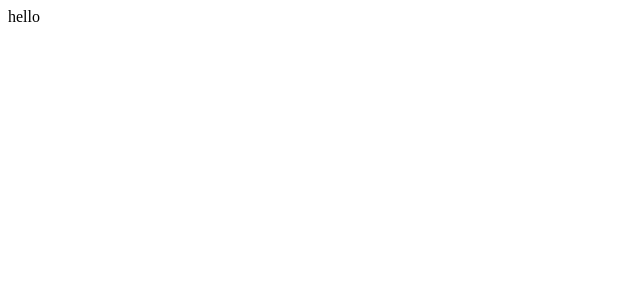
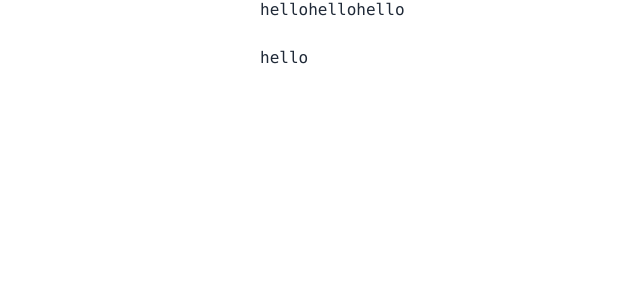
Before and after one commit to poteboy/potelog, a Nuxt app: page / in a window 1280 px wide. Shown: the top 300 px of the page, without its empty margins (0-640 px from the left). Built offline with nearby package versions, Linux system fonts and the light colour scheme.

Commit message:
create HStack

```diff
--- a/nuxt.config.ts
+++ b/nuxt.config.ts
@@ -4,13 +4,14 @@ import path from 'path';
 
 // https://v3.nuxtjs.org/api/configuration/nuxt.config
 export default defineNuxtConfig({
-    plugins: [],
   srcDir: 'src/',
+  css: ['@src/style/global.css'],
   vite: {
     plugins: [vueJsx()],
     resolve: {
       alias: {
         '@src/': `${__dirname}/src/`,
+        '@core': `${__dirname}/src/components/core`,
       },
     },
   },
--- a/src/components/Header/Header.vue
+++ b/src/components/Header/Header.vue
@@ -1,5 +1,21 @@
 <template>
-    <header></header>
+  <header>
+    <HStack as="div">
+      <div>hello</div>
+      <div>hello</div>
+      <div>hello</div>
+    </HStack>
+  </header>
 </template>
 
-<script setup lang="ts"></script>
+<script setup lang="ts">
+import { ref } from 'vue';
+import { HStack } from '@core';
+</script>
+
+<style scoped>
+header {
+  width: 100%;
+  height: 48px;
+}
+</style>
--- /dev/null
+++ b/src/components/core/HStack/HStack.vue
@@ -0,0 +1,34 @@
+<template>
+  <hstack class="h-stack">
+    <slot />
+  </hstack>
+</template>
+
+<script setup lang="ts">
+import { render, h, useSlots, computed, ComputedRef } from 'vue';
+import { HTMLTag, Length } from '../utils';
+const slot = useSlots();
+
+const { as, space } = defineProps<{
+  as?: HTMLTag;
+  space?: number;
+}>();
+
+const tag: ComputedRef<HTMLTag> = computed(() => as ?? 'div');
+const gap: ComputedRef<Length> = computed(() => {
+  const length: Length = space ? `${space}px` : `${0}px`;
+  return length;
+});
+
+const hstack = () => {
+  return h(tag.value, {}, slot);
+};
+</script>
+
+<style scoped>
+.h-stack {
+  display: flex;
+  flex-direction: row;
+  gap: v-bind(gap);
+}
+</style>
--- /dev/null
+++ b/src/components/core/index.ts
@@ -0,0 +1 @@
+export { default as HStack } from './HStack/HStack.vue';
--- /dev/null
+++ b/src/components/core/utils.ts
@@ -0,0 +1,4 @@
+export type HTMLTag = 'div' | 'p' | 'a' | 'span' | 'ul' | 'li' | 'section';
+
+type LengthUnit = 'px' | 'em' | 'rem';
+export type Length = `${number}${LengthUnit}`;
--- /dev/null
+++ b/src/style/global.css
@@ -0,0 +1,12 @@
+:root {
+  --max-width: 760px;
+}
+
+body {
+  margin: 0px;
+  font-family: ui-monospace, SFMono-Regular, Menlo, Monaco, Consolas,
+    'Liberation Mono', 'Courier New', monospace;
+  max-width: var(--max-width);
+  margin: auto;
+  color: #1f2937;
+}
--- /dev/null
+++ b/src/style/index.ts
@@ -0,0 +1 @@
+export * from './colors';
--- a/tsconfig.json
+++ b/tsconfig.json
@@ -5,8 +5,9 @@
     "jsx": "preserve",
     "baseUrl": "./",
     "paths": {
-            "@src/*": ["./src/*"]
+      "@src/*": ["./src/*"],
+      "@core": ["./src/components/core/index.ts"]
     }
   },
-    "include": ["**/*.ts", "**/*.vue"]
+  "include": ["**/*.ts", "**/*.vue", "src/style/core/Text/Text.tsx"]
 }
```
Also changed, not shown: src/style/colors.ts (added, +17 -0 lines), 1 other file (tests, documents, lock files or other folders). Lines whose indentation alone changed are shown as unchanged.
